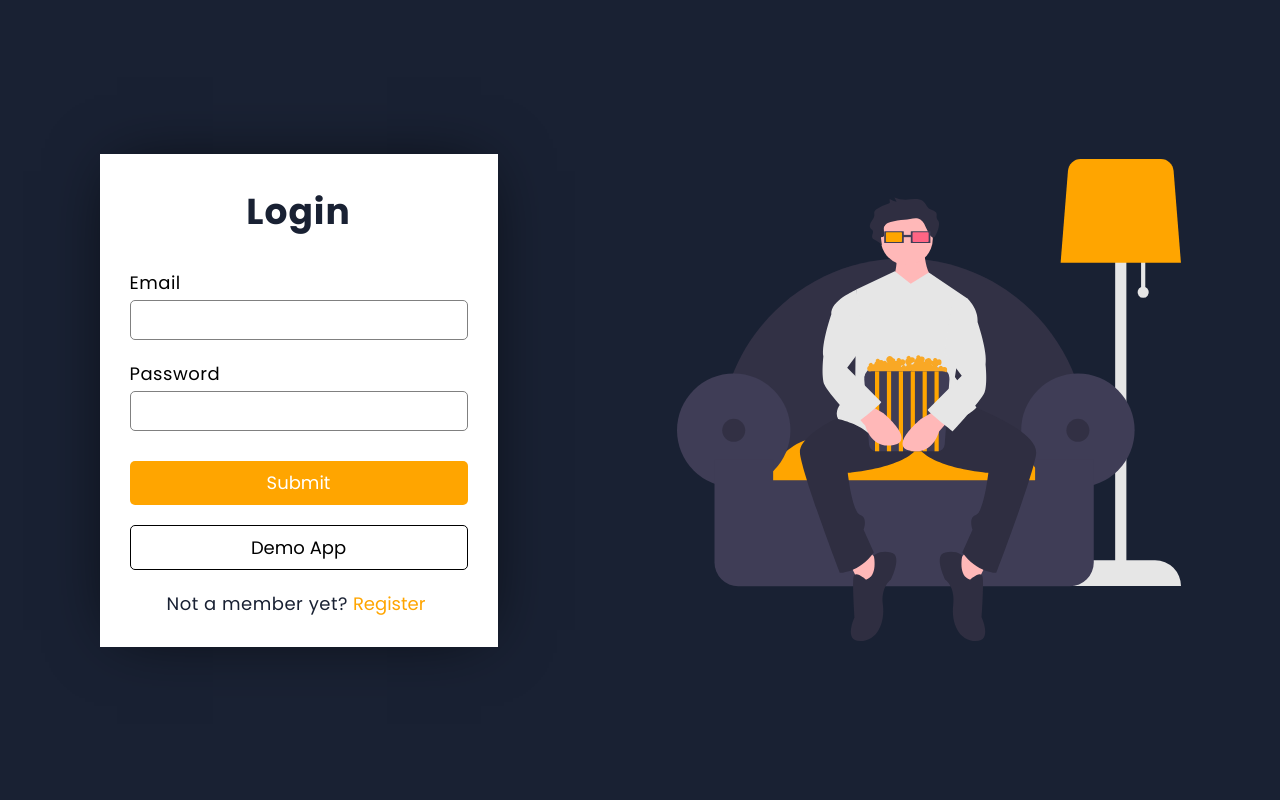
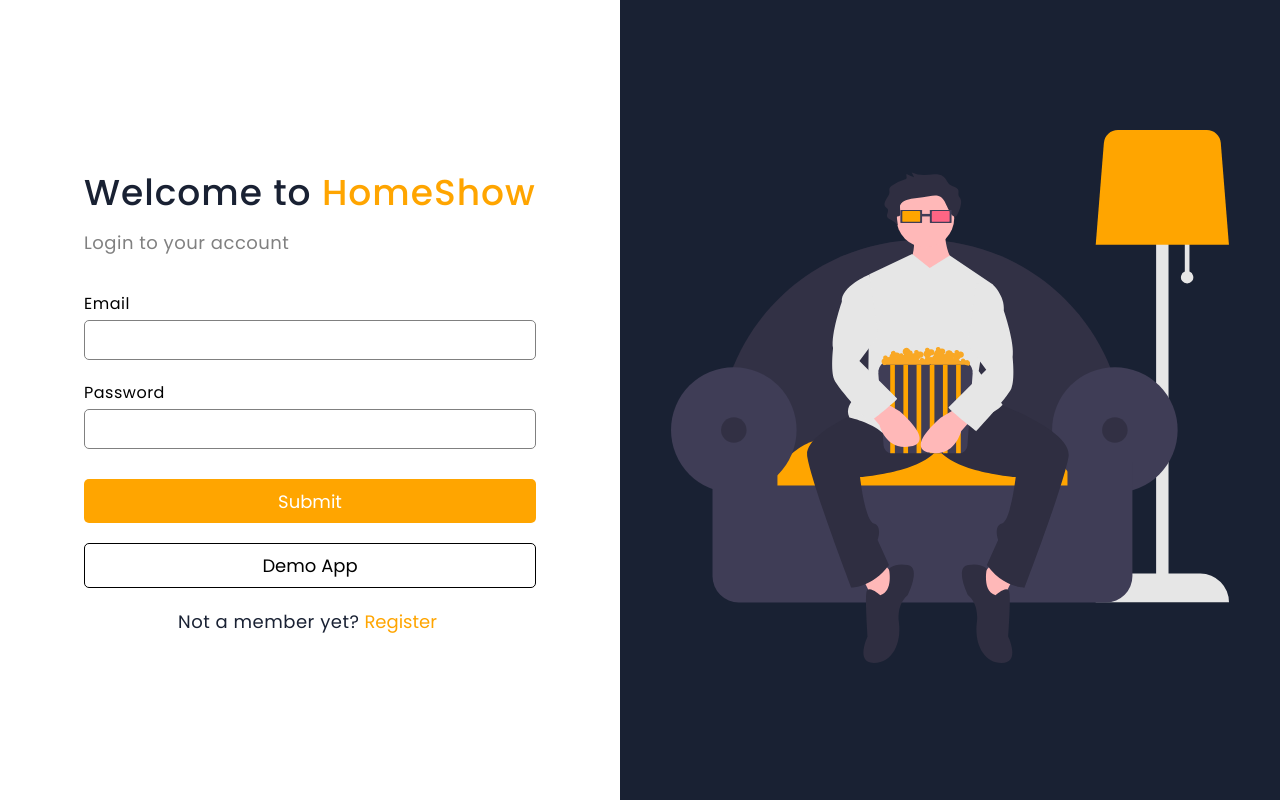
Before and after one commit to capi20/OTT-Mern, a React (Create React App) app in the folder client/: page /login in a window 1280 px wide. Built offline with nearby package versions, Linux system fonts and the light colour scheme; no server answers.

Commit message:
updated login screen and add slideshow in home screen

```diff
--- a/client/src/components/Banner/Banner.js
+++ b/client/src/components/Banner/Banner.js
@@ -10,22 +10,35 @@ import { Skeleton } from "@mui/material";
 
 const Banner = ({}) => {
 	const navigate = useNavigate();
+	const [currentMovie, setCurrentMovie] = useState(0);
+	const [trending, setTrending] = useState(null);
 	const [movie, setMovie] = useState(null);
 	const { fetchMovieVideos } = useAppContext();
 
 	useEffect(() => {
 		async function fetchData() {
 			const request = await movieDBInstance.get(trendingAPI);
-			setMovie(
-				request.data.results[
-					Math.floor(Math.random() * request.data.results.length - 1)
-				]
-			);
+			setTrending(request.data.results);
+			setMovie(request.data.results[0]);
 			return request;
 		}
 
 		fetchData();
 	}, []);
+
+	useEffect(() => {
+		if (trending) {
+			setTimeout(() => {
+				if (currentMovie < trending.length - 1) {
+					setMovie(trending[currentMovie + 1]);
+					setCurrentMovie(currentMovie + 1);
+				} else {
+					setMovie(trending[0]);
+					setCurrentMovie(0);
+				}
+			}, 6000);
+		}
+	}, [movie]);
 
 	return (
 		<StyledBanner
--- a/client/src/screens/LoginScreen/LoginScreen.js
+++ b/client/src/screens/LoginScreen/LoginScreen.js
@@ -65,10 +65,14 @@ function SignInScreen() {
 
 	return (
 		<StyledLogin className="login">
+			<div className="form-wrapper">
 				<form>
-				<h1 className="mb-2 align-center">
-					{values.isMember ? "Login" : "Register"}
+					<h1 className="heading">
+						Welcome to <span className="color-primary">HomeShow</span>
 					</h1>
+					<p className="mb-2 sub-heading">
+						{values.isMember ? "Login to your account" : "Create your account"}
+					</p>
 					{showAlert && <Alert severity={alertType}>{alertMsg}</Alert>}
 					{!values.isMember && (
 						<FormRow
@@ -111,7 +115,11 @@ function SignInScreen() {
 						className="demo-button btn"
 						onClick={() => {
 							setupTestUser(
-							{ email: "testUser@test.com", name: "test user", testUser: true },
+								{
+									email: "testUser@test.com",
+									name: "test user",
+									testUser: true
+								},
 								"Login Successful! Redirecting..."
 							);
 						}}>
@@ -125,7 +133,10 @@ function SignInScreen() {
 						</button>
 					</p>
 				</form>
+			</div>
+			<div className="img-wrapper">
 				<img src={login_logo} alt="home cinema logo" className="login-img" />
+			</div>
 		</StyledLogin>
 	);
 }
--- a/client/src/screens/LoginScreen/LoginScreen.styled.js
+++ b/client/src/screens/LoginScreen/LoginScreen.styled.js
@@ -5,33 +5,51 @@ export const StyledLogin = styled.div`
 	letter-spacing: 1px;
 	font-size: 1.125rem;
 	display: flex;
-	justify-content: space-around;
 	align-items: center;
 	background: white;
 	min-height: 100vh;
-	padding: 0 10px;
 	background: #192133;
 
 	@media only screen and (max-width: 768px) {
 		font-size: 1rem;
 	}
 
+	.heading {
+		font-weight: 500;
+
+		@media only screen and (max-width: 768px) {
+			font-size: 28px;
+		}
+	}
+
+	.sub-heading {
+		font-size: 18px;
+		color: gray;
+		text-align: left;
+		margin-top: -11px;
+		margin-bottom: 15px;
+	}
+
+	.form-wrapper {
+		flex: 1;
+		background: white;
+		height: 100vh;
+		display: flex;
+		align-items: center;
+		justify-content: center;
+	}
+
 	form {
+		flex: 1;
 		color: #192133;
-		background: #fff;
 		display: flex;
 		flex-direction: column;
 		gap: 20px;
-		min-width: 30%;
-		max-width: 40%;
+		max-width: 512px;
 		padding: 30px;
-		box-shadow: 0px 0px 63px -17px rgba(0, 0, 0, 0.75);
-		-webkit-box-shadow: 0px 0px 63px -17px rgba(0, 0, 0, 0.75);
-		-moz-box-shadow: 0px 0px 63px -17px rgba(0, 0, 0, 0.75);
 
-		@media only screen and (max-width: 768px) {
-			min-width: 70%;
-			max-width: 100%;
+		label {
+			font-size: 16px;
 		}
 	}
 
@@ -59,11 +77,17 @@ export const StyledLogin = styled.div`
 		width: auto;
 	}
 
-	.login-img {
-		max-width: 40%;
+	.img-wrapper {
+		flex: 1;
+		padding: 20px;
+		text-align: center;
 
 		@media only screen and (max-width: 768px) {
 			display: none;
 		}
 	}
+
+	.login-img {
+		max-width: 90%;
+	}
 `;
```
Lines whose indentation alone changed are shown as unchanged.
